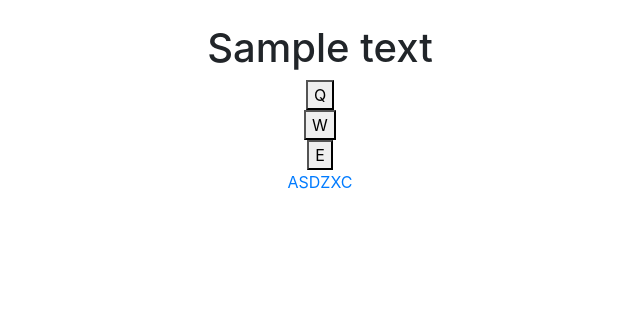
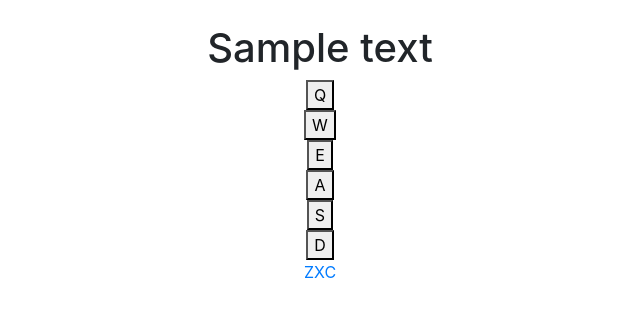
Before and after one commit to MorganS39/FEDL-projects, a React (Create React App) app in the folder drum/: page / in a window 1280 px wide. Shown: the top 316 px of the page, without its empty margins (320-960 px from the left). Built offline with nearby package versions, Linux system fonts and the light colour scheme; the HTML template or start-up script is replaced by a standard one.

Commit message:
updating buttons

```diff
--- a/drum/src/App.js
+++ b/drum/src/App.js
@@ -40,30 +40,22 @@ render() {
                         <audio class="clip" id="E" src="https://s3.amazonaws.com/freecodecamp/drums/Chord_3.mp3">E</audio>
                       </button>
                     </div>
-                    <a
-                        class="drum-pad"
-                        id="A"
-                        title="A audio"
-                        src="https://s3.amazonaws.com/freecodecamp/drums/Give_us_a_light.mp3"
-                    >
-                      A
-                    </a>
-                    <a
-                        class="drum-pad"
-                        id="S"
-                        title="S audio"
-                        src="https://s3.amazonaws.com/freecodecamp/drums/Dry_Ohh.mp3"
-                    >
-                      S
-                    </a>
-                    <a
-                        class="drum-pad"
-                        id="D"
-                        title="D audio"
-                        src="https://s3.amazonaws.com/freecodecamp/drums/Bld_H1.mp3"
-                    >
-                      D
-                    </a>
+                    <div className="drum-pad">
+                      <button id="eAudio">
+                        A
+                        <audio class="clip" id="A" src="https://s3.amazonaws.com/freecodecamp/drums/Give_us_a_light.mp3">A</audio>
+                      </button>
+                    </div> <div className="drum-pad">
+                      <button id="eAudio">
+                        S
+                        <audio class="clip" id="S" src="https://s3.amazonaws.com/freecodecamp/drums/Dry_Ohh.mp3">S</audio>
+                      </button>
+                    </div> <div className="drum-pad">
+                      <button id="eAudio">
+                        D
+                        <audio class="clip" id="D" src="https://s3.amazonaws.com/freecodecamp/drums/Bld_H1.mp3">D</audio>
+                      </button>
+                    </div>
                     <a
                         class="drum-pad"
                         id="Z"
```
